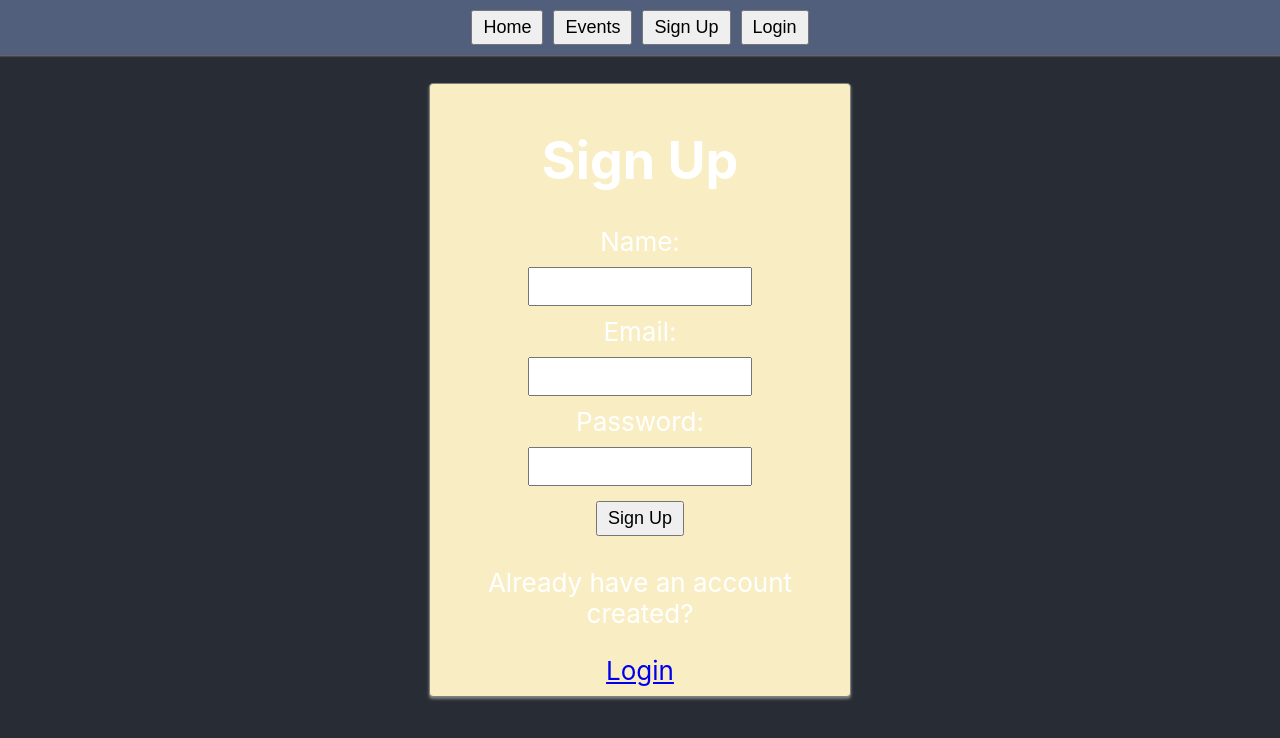
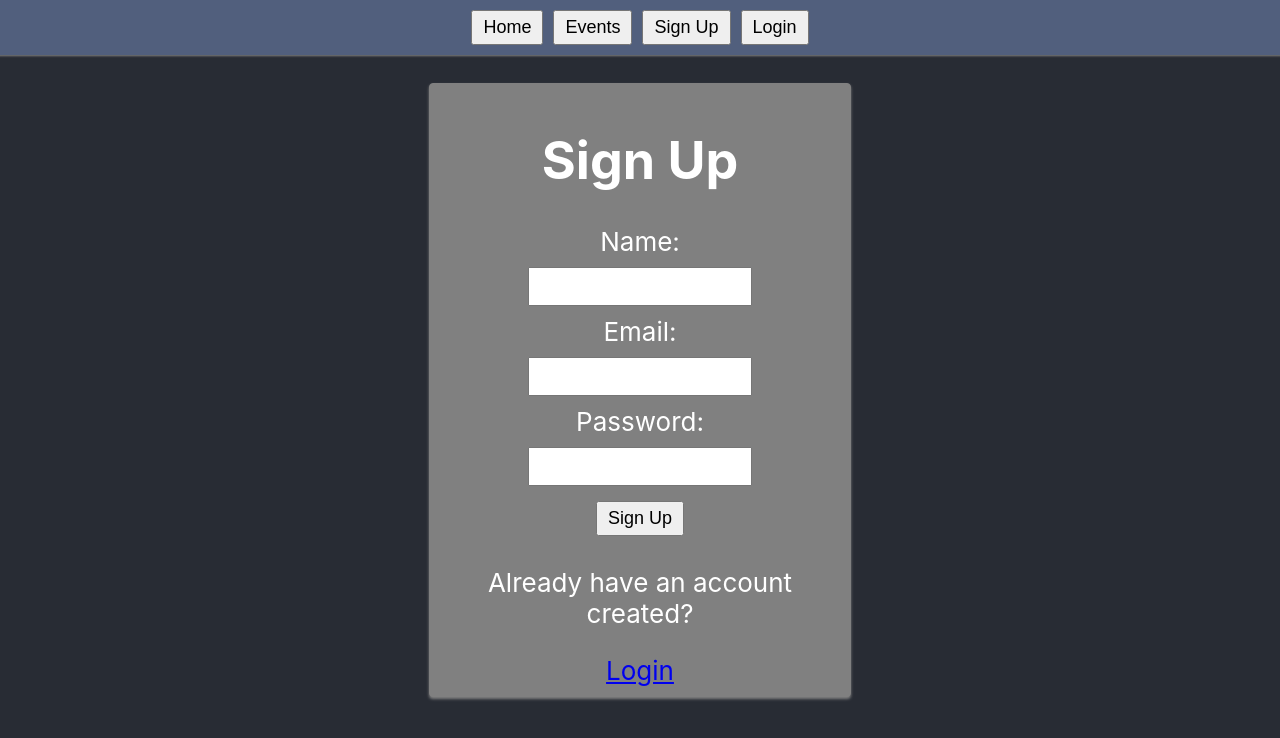
Before and after one commit to danialraja1600/carheaven-frontend, a React (Create React App) app in the folder carheaven-client/: page /signup in a window 1280 px wide. Shown: the top 738 px of the page. Built offline with nearby package versions, Linux system fonts and the light colour scheme.

Commit message:
testing branch

```diff
--- a/carheaven-client/src/index.css
+++ b/carheaven-client/src/index.css
@@ -65,7 +65,7 @@ nav {
 
 .SignUpPage,
 .LoginPage {
-  background: #f9eec3;
+  background: grey;
   border: 1px solid grey;
   box-shadow: 0px 2px 3px grey;
   width: 400px;
```
